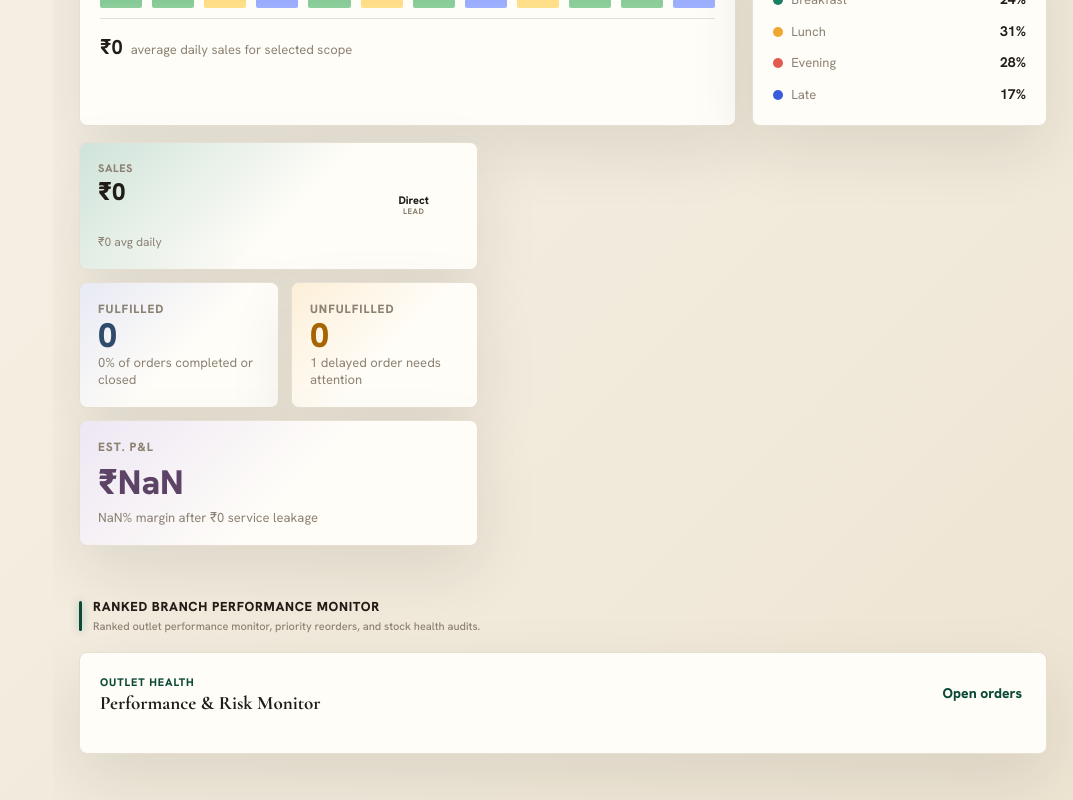
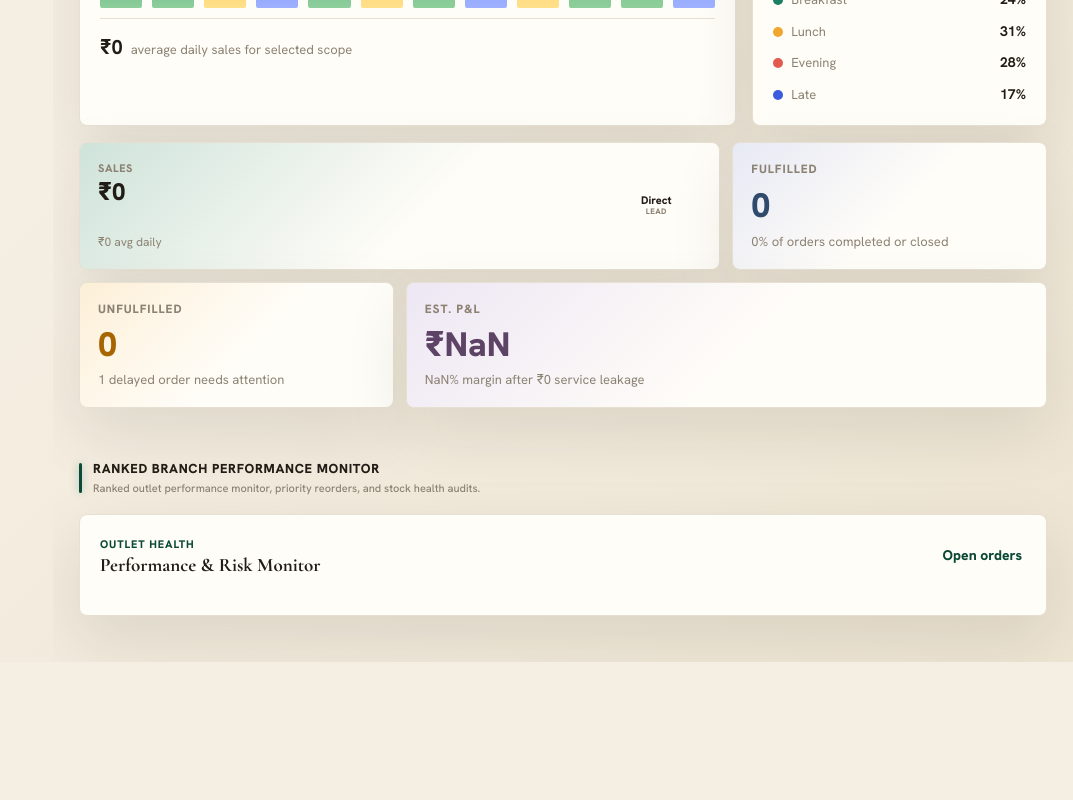
Before and after one commit to workkwithkaushik-del/restaurant-dashboard, a React (Vite) app: page /regional/overview in a window 1280 px wide. Shown: the part 2160-2960 px from the top of the page, without its empty margins (207-1280 px from the left). After the commit the page ends 2822 px from the top, so only its background shows below. Built offline with nearby package versions, Linux system fonts and the light colour scheme.

Commit message:
fix: adjust summaryPanel and opsPanel layout spans to eliminate empty whitespace gaps on desktop viewports

```diff
--- a/src/App.jsx
+++ b/src/App.jsx
@@ -1041,7 +1041,7 @@ function Overview({ role, totals: liveTotals, average: liveAverage, filteredOutl
     const dominantChannel = aggregatorData.reduce((prev, current) => (prev.value > current.value) ? prev : current).name;
 
     return (
-      <div className="graph-summary-panel" aria-label="Graph summary" key="summary" style={{ display: 'grid', gridTemplateColumns: 'repeat(auto-fit, minmax(min(200px, 100%), 1fr))', gap: 12, gridColumn: 'span 1' }}>
+      <div className="graph-summary-panel" aria-label="Graph summary" key="summary" style={{ display: 'grid', gridTemplateColumns: 'repeat(3, 1fr)', gap: 12, gridColumn: '1 / -1' }}>
         <article className="summary-card" style={{ border: '1px solid var(--border-subtle)', background: 'var(--surface-card)', boxShadow: 'var(--shadow-card)', display: 'flex', position: 'relative', overflow: 'hidden', padding: 18, borderRadius: 8, gridColumn: 'span 2' }}>
           <span aria-hidden="true" style={{ content: "''", position: "absolute", inset: 0, background: "linear-gradient(135deg, rgba(8,120,93,0.10), transparent 54%)", pointerEvents: "none" }} />
           <div style={{ flex: 1, minWidth: 0, position: 'relative', display: 'flex', flexDirection: 'column', justifyContent: 'space-between' }}>
@@ -1264,7 +1264,7 @@ function Overview({ role, totals: liveTotals, average: liveAverage, filteredOutl
       title={showChef ? "Station performance" : "Action required"}
       key="ops"
       action={<StatusPill tone="danger">{criticalAlerts.length} open</StatusPill>}
-      style={{ gridColumn: role === 'regional' ? '1 / -1' : 'span 2', display: 'flex', flexDirection: 'column', justifyContent: 'flex-start', gap: 12, height: '100%' }}
+      style={{ gridColumn: (role === 'regional' || role === 'chef') ? '1 / -1' : 'span 2', display: 'flex', flexDirection: 'column', justifyContent: 'flex-start', gap: 12, height: '100%' }}
     >
       {renderOpsTelemetryBanner()}
       <div className="action-list" style={{ display: 'grid', gridTemplateColumns: 'repeat(auto-fit, minmax(min(260px, 100%), 1fr))', gap: 12 }}>
```
